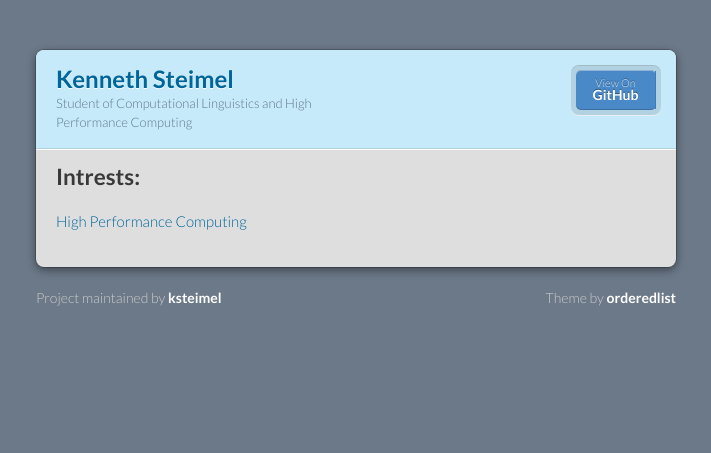
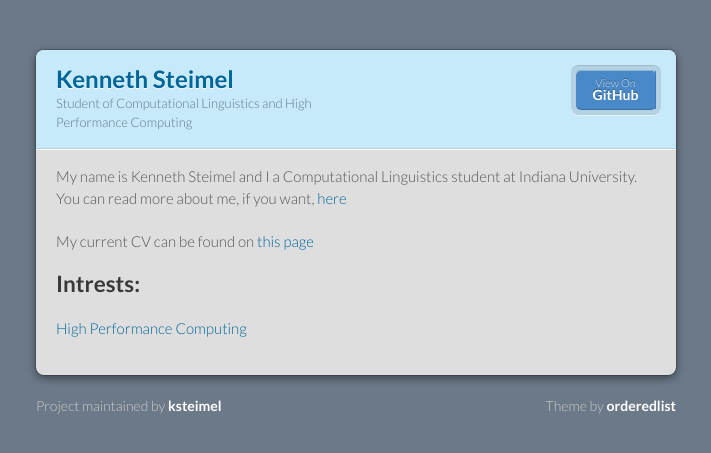
Before and after one commit to ksteimel/bio, a Jekyll site: the page built from jekyll_build/index.md, in a window 1280 px wide. Shown: the top 453 px of the page, without its empty margins (284-995 px from the left). Built offline with Jekyll 4.4.1, drawn with Linux system fonts in a browser that asks for light colours; our own code applies the rules of GitHub Pages for plain Markdown files.

Commit message:
Modified front page slightly

```diff
--- a/jekyll_build/index.md
+++ b/jekyll_build/index.md
@@ -1,6 +1,9 @@
 ---
 layout: default
 ---
+My name is Kenneth Steimel and I a Computational Linguistics student at Indiana University. You can read more about me, if you want, [here](bio.html)
+
+My current CV can be found on [this page]()
 ## Intrests:
 
 [High Performance Computing](https://hpnlp.org)
```
